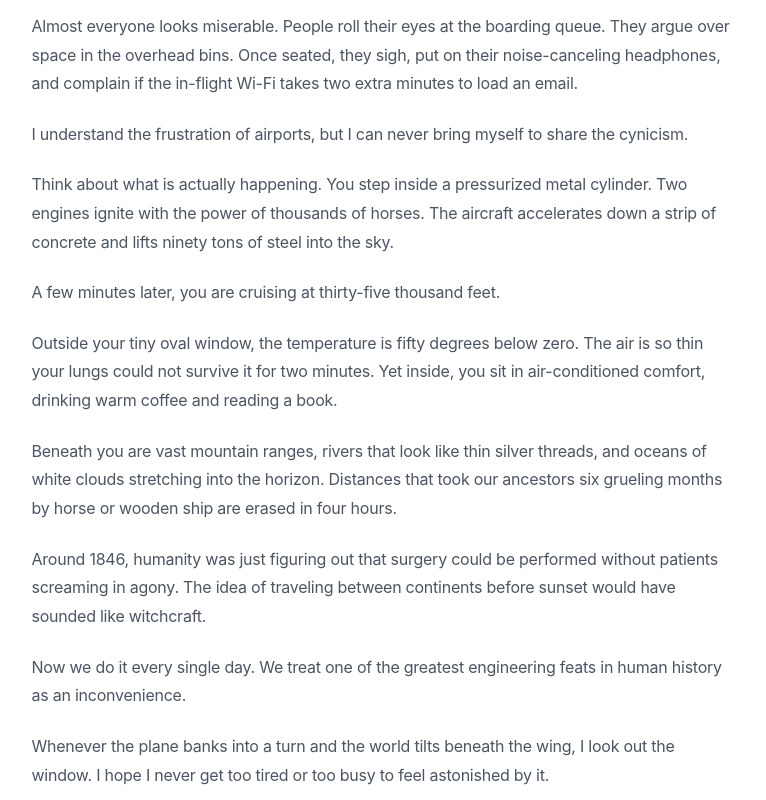
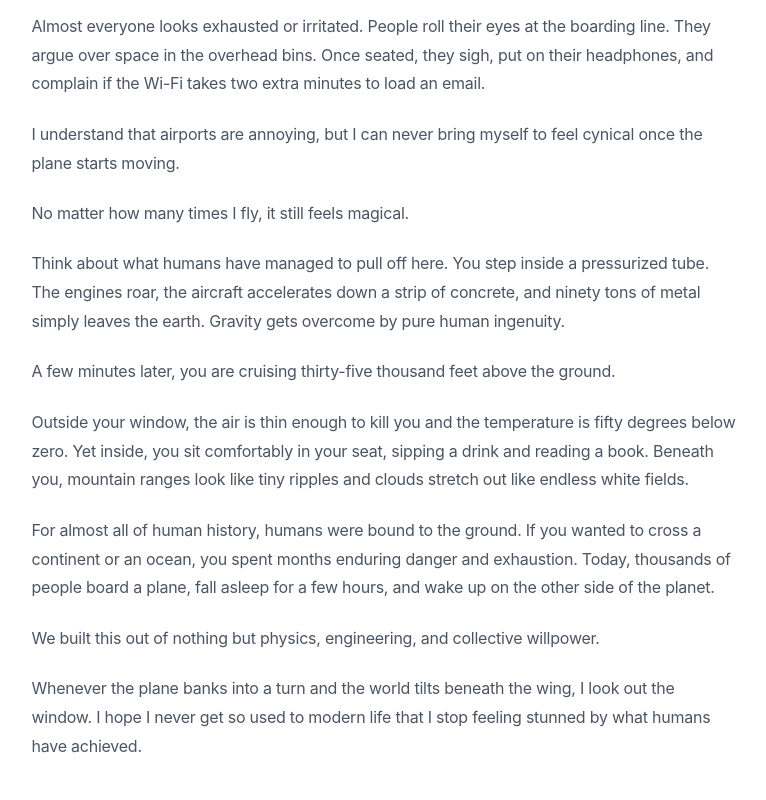
Before and after one commit to abhishek1846/abhishek1846.github.io, an Astro site: page /writing/always-in-awe-when-i-sit-in-a-plane in a window 1280 px wide. Shown: the part 360-1160 px from the top of the page, without its empty margins (249-1015 px from the left). Built offline with nearby package versions, Linux system fonts and the light colour scheme; Astro itself is replaced by a stand-in of ours.

Commit message:
refactor: rewrite airplane essay to focus genuinely on the magic of human achievement

```diff
--- a/src/content/writing/always-in-awe-when-i-sit-in-a-plane.md
+++ b/src/content/writing/always-in-awe-when-i-sit-in-a-plane.md
@@ -1,26 +1,26 @@
 ---
 title: "I'm always in awe when I sit in an plane"
-description: "Why flying thirty-five thousand feet in the air will never stop being a miracle to me."
+description: "Why flying thirty-five thousand feet in the air will never stop feeling magical to me."
 pubDate: 2026-10-18T04:00:00.000Z
 draft: true
 ---
 
 Every time I board an airplane, I look at the people around me.
 
-Almost everyone looks miserable. People roll their eyes at the boarding queue. They argue over space in the overhead bins. Once seated, they sigh, put on their noise-canceling headphones, and complain if the in-flight Wi-Fi takes two extra minutes to load an email.
+Almost everyone looks exhausted or irritated. People roll their eyes at the boarding line. They argue over space in the overhead bins. Once seated, they sigh, put on their headphones, and complain if the Wi-Fi takes two extra minutes to load an email.
 
-I understand the frustration of airports, but I can never bring myself to share the cynicism.
+I understand that airports are annoying, but I can never bring myself to feel cynical once the plane starts moving.
 
-Think about what is actually happening. You step inside a pressurized metal cylinder. Two engines ignite with the power of thousands of horses. The aircraft accelerates down a strip of concrete and lifts ninety tons of steel into the sky.
+No matter how many times I fly, it still feels magical.
 
-A few minutes later, you are cruising at thirty-five thousand feet.
+Think about what humans have managed to pull off here. You step inside a pressurized tube. The engines roar, the aircraft accelerates down a strip of concrete, and ninety tons of metal simply leaves the earth. Gravity gets overcome by pure human ingenuity.
 
-Outside your tiny oval window, the temperature is fifty degrees below zero. The air is so thin your lungs could not survive it for two minutes. Yet inside, you sit in air-conditioned comfort, drinking warm coffee and reading a book.
+A few minutes later, you are cruising thirty-five thousand feet above the ground.
 
-Beneath you are vast mountain ranges, rivers that look like thin silver threads, and oceans of white clouds stretching into the horizon. Distances that took our ancestors six grueling months by horse or wooden ship are erased in four hours.
+Outside your window, the air is thin enough to kill you and the temperature is fifty degrees below zero. Yet inside, you sit comfortably in your seat, sipping a drink and reading a book. Beneath you, mountain ranges look like tiny ripples and clouds stretch out like endless white fields.
 
-Around 1846, humanity was just figuring out that surgery could be performed without patients screaming in agony. The idea of traveling between continents before sunset would have sounded like witchcraft.
+For almost all of human history, humans were bound to the ground. If you wanted to cross a continent or an ocean, you spent months enduring danger and exhaustion. Today, thousands of people board a plane, fall asleep for a few hours, and wake up on the other side of the planet.
 
-Now we do it every single day. We treat one of the greatest engineering feats in human history as an inconvenience.
+We built this out of nothing but physics, engineering, and collective willpower.
 
-Whenever the plane banks into a turn and the world tilts beneath the wing, I look out the window. I hope I never get too tired or too busy to feel astonished by it.
+Whenever the plane banks into a turn and the world tilts beneath the wing, I look out the window. I hope I never get so used to modern life that I stop feeling stunned by what humans have achieved.
```
